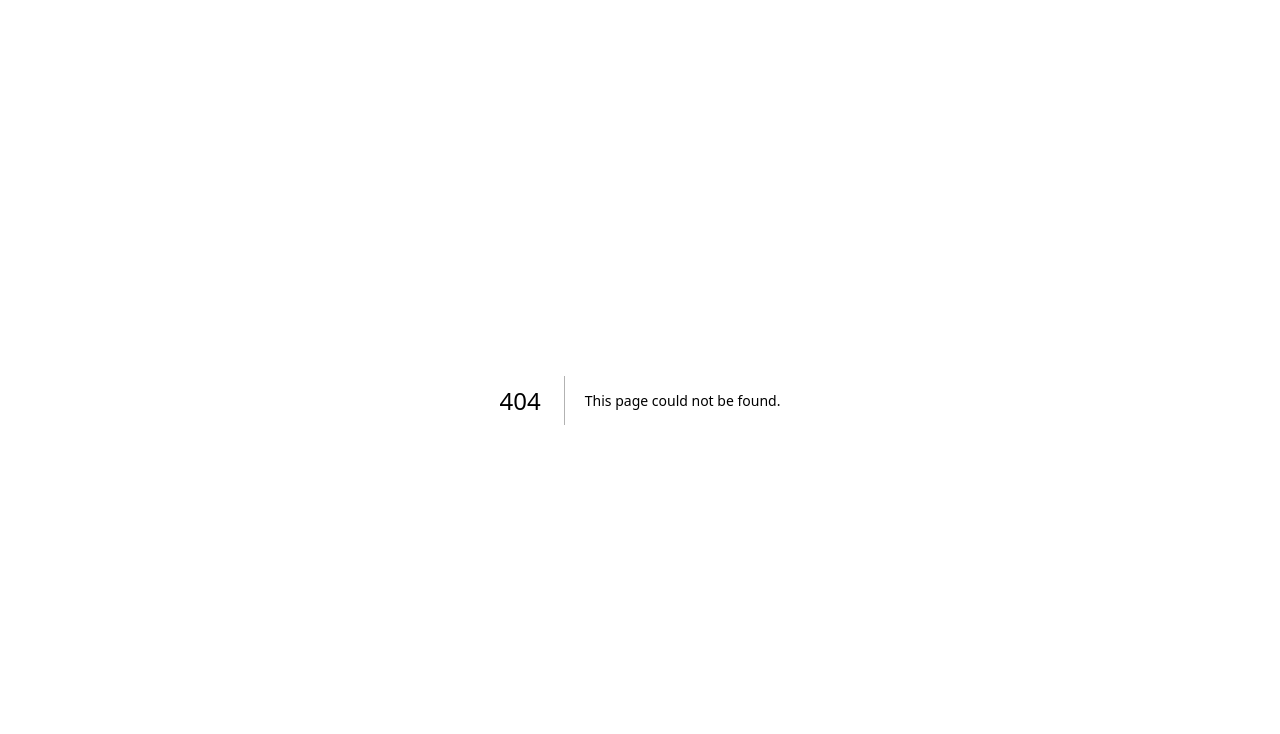
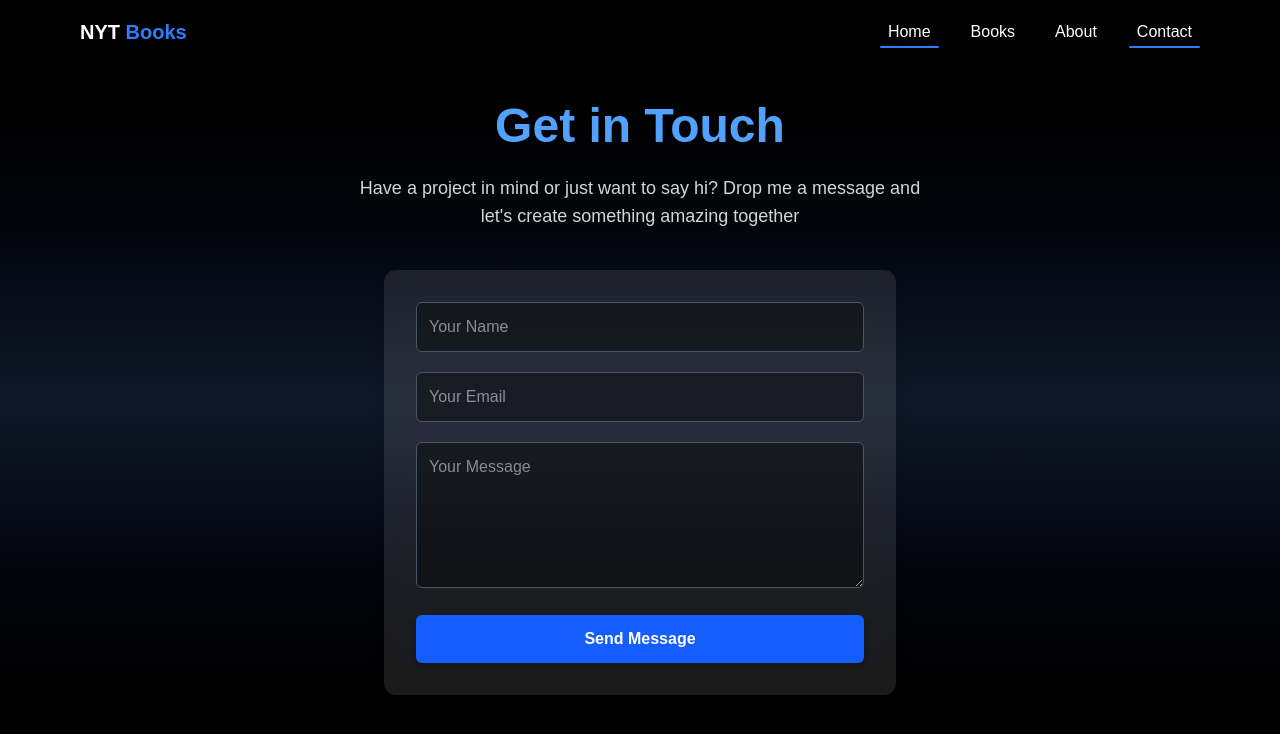
Before and after one commit to arslan433/NYTimes, a Next.js app: page /contact in a window 1280 px wide. Before the commit this address had no page. Shown: the top 734 px of the page. Built offline with nearby package versions, Linux system fonts and the light colour scheme.

Commit message:
Api Attached

```diff
--- /dev/null
+++ b/src/app/(navbar)/contact/page.tsx
@@ -0,0 +1,76 @@
+"use client";
+
+import { motion } from "framer-motion";
+
+export default function Contact() {
+  return (
+    <div className="min-h-screen flex flex-col items-center justify-center bg-gradient-to-b from-black via-gray-900 to-black text-white px-6 py-6 pt-15">
+      <motion.h1
+        initial={{ y: -50, opacity: 0 }}
+        animate={{ y: 0, opacity: 1 }}
+        transition={{ type: "spring", stiffness: 120, damping: 15 }}
+        className="text-5xl font-extrabold mb-6 text-blue-400"
+      >
+        Get in Touch
+      </motion.h1>
+
+      <motion.p
+        initial={{ opacity: 0 }}
+        animate={{ opacity: 1 }}
+        transition={{ delay: 0.3, duration: 0.8 }}
+        className="text-lg text-gray-300 mb-10 text-center max-w-xl"
+      >
+        Have a project in mind or just want to say hi? Drop me a message and
+        let's create something amazing together
+      </motion.p>
+
+      <motion.form
+        initial={{ scale: 0.9, opacity: 0 }}
+        animate={{ scale: 1, opacity: 1 }}
+        transition={{ delay: 0.5, duration: 0.6 }}
+        className="w-full max-w-lg bg-white/10 backdrop-blur-md p-8 rounded-xl shadow-lg space-y-5"
+      >
+        <input
+          type="text"
+          placeholder="Your Name"
+          className="w-full p-3 rounded-md bg-black/40 border border-gray-600 focus:outline-none focus:border-blue-500"
+        />
+        <input
+          type="email"
+          placeholder="Your Email"
+          className="w-full p-3 rounded-md bg-black/40 border border-gray-600 focus:outline-none focus:border-blue-500"
+        />
+        <textarea
+          placeholder="Your Message"
+          rows={5}
+          className="w-full p-3 rounded-md bg-black/40 border border-gray-600 focus:outline-none focus:border-blue-500"
+        ></textarea>
+
+        <motion.button
+          whileHover={{ scale: 1.05, backgroundColor: "#2563eb" }}
+          whileTap={{ scale: 0.95 }}
+          className="w-full py-3 bg-blue-600 rounded-md font-semibold text-white shadow-md transition-colors"
+        >
+          Send Message
+        </motion.button>
+      </motion.form>
+
+      <motion.div
+        initial={{ y: 40, opacity: 0 }}
+        animate={{ y: 0, opacity: 1 }}
+        transition={{ delay: 0.8, duration: 0.6 }}
+        className="flex gap-6 mt-10 text-2xl"
+      >
+        <a href="mailto:your@email.com" className="hover:text-blue-400">
+
+        </a>
+        <a href="https://github.com/yourprofile" className="hover:text-blue-400">
+
+        </a>
+        <a href="https://linkedin.com/in/yourprofile" className="hover:text-blue-400">
+
+        </a>
+      </motion.div>
+    </div>
+  );
+}
--- /dev/null
+++ b/src/app/(navbar)/layout.tsx
@@ -0,0 +1,10 @@
+import Navbar from "@/components/Navbar";
+
+export default function WithNavbarLayout({ children }: { children: React.ReactNode }) {
+    return (
+        <>
+            <Navbar />
+            <main>{children}</main>
+        </>
+    );
+}
--- /dev/null
+++ b/src/app/(navbar)/page.tsx
@@ -0,0 +1,9 @@
+
+import Hero from '../../components/Hero'
+export default function Home() {
+  return (
+    <>
+      <Hero />
+    </>
+  );
+}
--- /dev/null
+++ b/src/app/not-found.tsx
@@ -0,0 +1,48 @@
+"use client";
+
+import Link from "next/link";
+import { motion } from "framer-motion";
+
+export default function NotFound() {
+  return (
+    <div className="h-screen flex flex-col items-center justify-center  overflow-hidden">
+      <motion.h1
+        initial={{ scale: 0, rotate: -180, opacity: 0 }}
+        animate={{ scale: 1, rotate: 0, opacity: 1 }}
+        transition={{ type: "spring", stiffness: 120, damping: 12 }}
+        className="text-[8rem] font-extrabold text-blue-500 drop-shadow-lg"
+      >
+        404
+      </motion.h1>
+
+      <motion.p
+        initial={{ y: 50, opacity: 0 }}
+        animate={{ y: 0, opacity: 1 }}
+        transition={{ delay: 0.3, duration: 0.6 }}
+        className="text-xl mb-6"
+      >
+        Oops! Page not found
+      </motion.p>
+
+      <motion.div
+        animate={{ y: [0, -15, 0] }}
+        transition={{ repeat: Infinity, duration: 2 }}
+        className="mb-8"
+      >
+        <span className="text-5xl">🪐</span>
+      </motion.div>
+
+      <motion.div
+        whileHover={{ scale: 1.1, rotate: 2 }}
+        whileTap={{ scale: 0.95 }}
+      >
+        <Link
+          href="/"
+          className="px-6 py-3 bg-blue-600 rounded-md font-semibold hover:bg-blue-700 transition-colors dark:text-white"
+        >
+          Go Home
+        </Link>
+      </motion.div>
+    </div>
+  );
+}
--- a/src/app/page.tsx
+++ /dev/null
@@ -1,9 +0,0 @@
-import Image from "next/image";
-
-export default function Home() {
-  return (
-   <>
-   <h1>New York Times</h1>
-   </>
-  );
-}
--- /dev/null
+++ b/src/components/Hero.js
@@ -0,0 +1,31 @@
+"use client";
+
+import { useEffect, useState } from "react";
+import {key} from './constants/key'
+export default function Hero() {
+  const [books, setBooks] = useState([]);
+
+  useEffect(() => {
+    async function fetchBooks() {
+      const res = await fetch(
+        `https://api.nytimes.com/svc/books/v3/lists/current/hardcover-fiction.json?api-key=${key}`
+      );
+      const data = await res.json();
+      setBooks(data.results.books);
+    }
+    fetchBooks();
+  }, []);
+
+  return (
+    <div className="p-6 mt-13">
+      <h1 className="text-2xl font-bold mb-4">NYT Best Sellers</h1>
+      <ul className="space-y-3">
+        {books.map((book) => (
+          <li key={book.primary_isbn13} className="p-3 bg-gray-100 rounded">
+            <strong>{book.title}</strong> by {book.author}
+          </li>
+        ))}
+      </ul>
+    </div>
+  );
+}
--- /dev/null
+++ b/src/components/Navbar.js
@@ -0,0 +1,82 @@
+"use client";
+
+import Link from "next/link";
+import { usePathname } from "next/navigation";
+import { useState } from "react";
+import { motion } from "framer-motion";
+
+export default function Navbar() {
+  const pathname = usePathname();
+  const [open, setOpen] = useState(false);
+
+  const links = [
+    { href: "/", label: "Home" },
+    { href: "/books", label: "Books" },
+    { href: "/about", label: "About" },
+    { href: "/contact", label: "Contact" },
+  ];
+
+  return (
+    <nav className="fixed top-0 left-0 w-full bg-black/80 backdrop-blur-md z-50 shadow-md mb-10">
+      <div className="max-w-6xl mx-auto px-4 flex justify-between items-center h-16">
+        <Link href="/" className="text-xl font-bold text-white">
+          NYT<span className="text-blue-500"> Books</span>
+        </Link>
+
+        <div className="hidden md:flex space-x-6 relative">
+          {links.map((link) => {
+            const isActive =
+              pathname === link.href || pathname.startsWith(link.href);
+
+            return (
+              <div key={link.href} className="relative">
+                <Link
+                  href={link.href}
+                  className="text-white font-medium px-2 py-1 relative"
+                >
+                  {link.label}
+                  {isActive && (
+                    <motion.div
+                      layoutId="underline"
+                      className="absolute left-0 right-0 -bottom-1 h-[2px] bg-blue-500 rounded"
+                      transition={{ type: "spring", stiffness: 300, damping: 25 }}
+                    />
+                  )}
+                </Link>
+              </div>
+            );
+          })}
+        </div>
+
+        <button
+          onClick={() => setOpen(!open)}
+          className="md:hidden text-white focus:outline-none"
+        >
+          ☰
+        </button>
+      </div>
+
+      {open && (
+        <div className="md:hidden bg-black/90 px-4 py-3 space-y-3">
+          {links.map((link) => {
+            const isActive =
+              pathname === link.href || pathname.startsWith(link.href);
+
+            return (
+              <Link
+                key={link.href}
+                href={link.href}
+                onClick={() => setOpen(false)}
+                className={`block text-white font-medium px-2 py-1 rounded-md ${
+                  isActive ? "bg-blue-600" : "hover:bg-white/10"
+                }`}
+              >
+                {link.label}
+              </Link>
+            );
+          })}
+        </div>
+      )}
+    </nav>
+  );
+}
--- /dev/null
+++ b/src/components/constants/key.js
@@ -0,0 +1 @@
+export const key = 'NnxUg7ZCN4vADGncRmGQTJNTN43oO4F1';
```
Also changed, not shown: package.json (+6 -5 lines), 1 other file (tests, documents, lock files or other folders).
